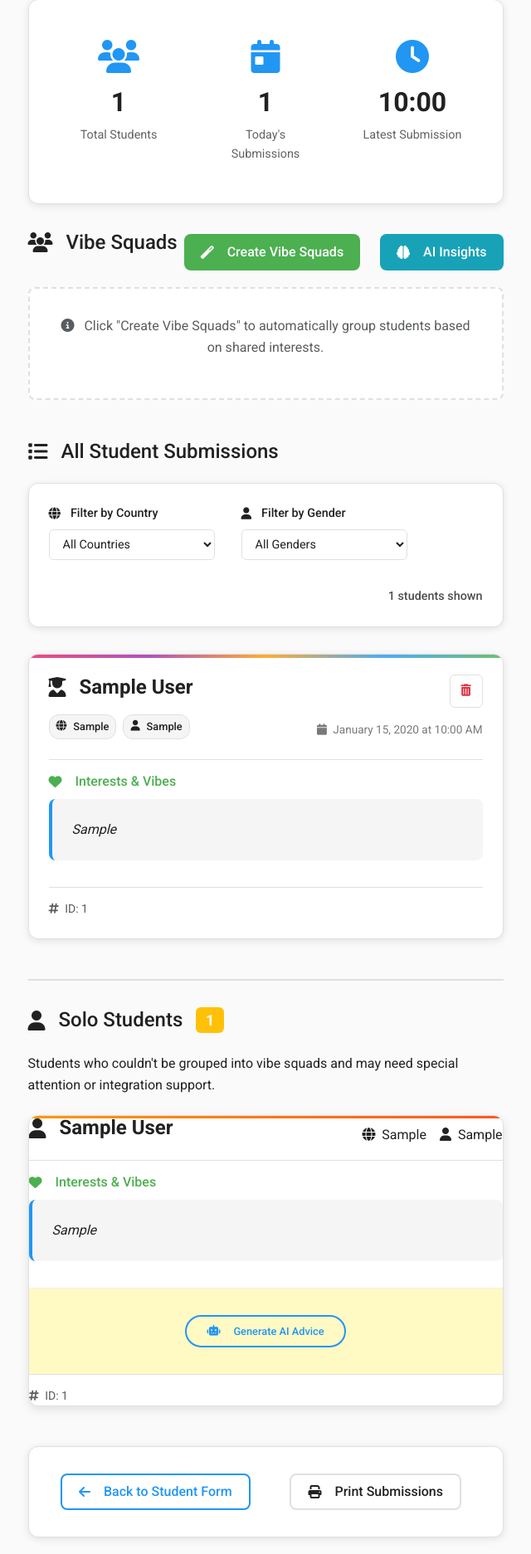
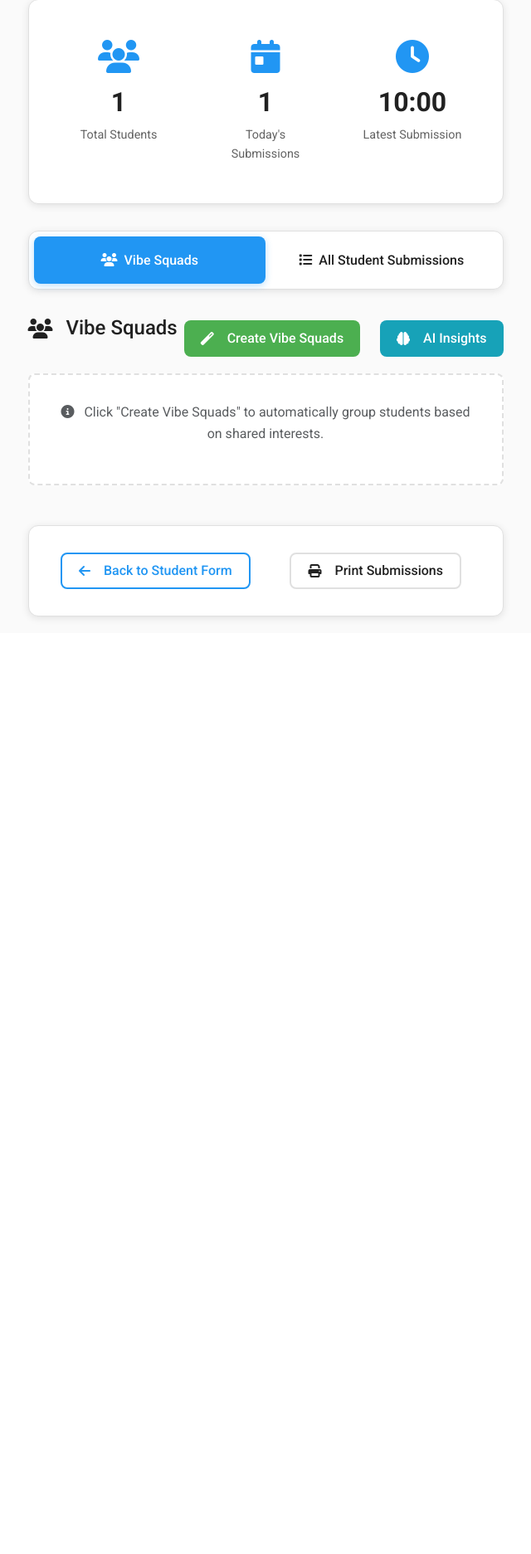
Before and after one commit to PhanAnh-V/StudentVibe, a Flask app: template templates/teacher.html in a window 1280 px wide. Shown: the part 352-2225 px from the top of the page at 83% size, without its empty margins (320-960 px from the left). After the commit the page ends 1099 px from the top, so only its background shows below. Run offline with Flask 3, Linux system fonts and the light colour scheme; tables that the repository leaves empty hold one stand-in row (values such as "Sample post"); the template is opened without the code that fills it: values that come from a table or form of the project are taken from there, most other values are stand-ins (such as "Sample title", 1, 10 or a date in 2020).

Commit message:
Improve teacher dashboard with tabbed views and removes student IDs
Implements tabbed navigation in teacher.html and removes student IDs from squads.html and teacher.html; adds dashboard tab styles in style.css; updates tab switching logic in script.

Replit-Commit-Author: Agent
Replit-Commit-Session-Id: f68340ac-26b8-4933-9058-301e97376e47
Replit-Commit-Screenshot-Url: https://storage.googleapis.com/screenshot-production-us-central1/5cd99704-f3ff-4a42-b052-420f8a7cec5c/a4df1c59-6325-48d0-9d00-9be48096500c.jpg

```diff
--- a/static/css/style.css
+++ b/static/css/style.css
@@ -463,6 +463,62 @@ textarea.form-control {
     .form-control {
         border-width: 2px;
     }
+}
+
+/* Dashboard Tabs Styles */
+.dashboard-tabs {
+    display: flex;
+    background: white;
+    border-radius: 12px;
+    padding: 6px;
+    margin: 2rem 0;
+    box-shadow: 0 2px 10px rgba(0, 0, 0, 0.1);
+    border: 1px solid var(--border-grey);
+}
+
+.tab-button {
+    flex: 1;
+    padding: 1rem 1.5rem;
+    border: none;
+    background: transparent;
+    color: var(--text-grey);
+    font-weight: 500;
+    font-size: 1rem;
+    border-radius: 8px;
+    cursor: pointer;
+    transition: all 0.3s ease;
+    display: flex;
+    align-items: center;
+    justify-content: center;
+}
+
+.tab-button:hover {
+    background: rgba(33, 150, 243, 0.1);
+    color: var(--primary-blue);
+}
+
+.tab-button.active {
+    background: var(--primary-blue);
+    color: white;
+    box-shadow: 0 2px 8px rgba(33, 150, 243, 0.3);
+}
+
+.tab-content {
+    margin-top: 1rem;
+}
+
+.tab-pane {
+    display: none;
+    animation: fadeIn 0.3s ease-in-out;
+}
+
+.tab-pane.active {
+    display: block;
+}
+
+@keyframes fadeIn {
+    from { opacity: 0; transform: translateY(10px); }
+    to { opacity: 1; transform: translateY(0); }
 }
 
 /* Teacher Dashboard Styles */
--- a/templates/squads.html
+++ b/templates/squads.html
@@ -101,7 +101,7 @@
 
                         <div class="vibe-card-footer">
                             <div class="card-footer-content">
-                                <small class="member-id">ID: {{ member.id }}</small>
+                                <small class="member-archetype">{{ member.archetype }}</small>
                                 <a href="{{ url_for('student_recommendations', student_id=member.id) }}"
                                    class="btn btn-sm btn-outline-primary">
                                     <i class="fas fa-magic me-1"></i>
--- a/templates/teacher.html
+++ b/templates/teacher.html
@@ -52,8 +52,23 @@
         </div>
     </div>
 
-    <!-- Vibe Squads Section -->
-    <div class="squads-section">
+    <!-- Tab Navigation -->
+    <div class="dashboard-tabs">
+        <button class="tab-button active" data-tab="vibe-squads">
+            <i class="fas fa-users me-2"></i>
+            Vibe Squads
+        </button>
+        <button class="tab-button" data-tab="all-students">
+            <i class="fas fa-list me-2"></i>
+            All Student Submissions
+        </button>
+    </div>
+
+    <!-- Tab Content Container -->
+    <div class="tab-content">
+        <!-- Tab 1: Vibe Squads Section -->
+        <div class="tab-pane active" id="vibe-squads">
+            <div class="squads-section">
         <div class="d-flex justify-content-between align-items-center mb-3">
             <h2 class="section-title">
                 <i class="fas fa-users me-2"></i>
@@ -188,10 +203,12 @@
             </div>
         </div>
         {% endif %}
-    </div>
+            </div>
+        </div>
 
-    <!-- Students List -->
-    <div class="students-section">
+        <!-- Tab 2: All Student Submissions -->
+        <div class="tab-pane" id="all-students">
+            <div class="students-section">
         <h2 class="section-title">
             <i class="fas fa-list me-2"></i>
             All Student Submissions
@@ -294,8 +311,8 @@
 
                     <div class="student-footer">
                         <small class="text-muted">
-                            <i class="fas fa-hashtag me-1"></i>
-                            ID: {{ student.id }}
+                            <i class="fas fa-clock me-1"></i>
+                            Submitted {{ student.created_at.strftime('%m/%d at %H:%M') }}
                         </small>
                     </div>
                 </div>
@@ -411,8 +428,8 @@
 
                 <div class="student-footer">
                     <small class="text-muted">
-                        <i class="fas fa-hashtag me-1"></i>
-                        ID: {{ student.id }}
+                        <i class="fas fa-user-clock me-1"></i>
+                        Solo Status - Needs Integration
                     </small>
                 </div>
             </div>
@@ -420,6 +437,8 @@
         </div>
     </div>
     {% endif %}
+            </div>
+        </div>
     </div>
 
     <!-- Footer -->
@@ -462,8 +481,36 @@
 <script>
 let deleteStudentId = null;
 
-// Filter functionality
+// Tab functionality
+function switchTab(tabName) {
+    // Hide all tab panes
+    document.querySelectorAll('.tab-pane').forEach(pane => {
+        pane.classList.remove('active');
+    });
+
+    // Remove active class from all tab buttons
+    document.querySelectorAll('.tab-button').forEach(button => {
+        button.classList.remove('active');
+    });
+
+    // Show selected tab pane
+    document.getElementById(tabName).classList.add('active');
+
+    // Add active class to clicked button
+    document.querySelector(`[data-tab="${tabName}"]`).classList.add('active');
+}
+
+// Tab event listeners
 document.addEventListener('DOMContentLoaded', function() {
+    // Tab switching
+    document.querySelectorAll('.tab-button').forEach(button => {
+        button.addEventListener('click', () => {
+            const tabName = button.getAttribute('data-tab');
+            switchTab(tabName);
+        });
+    });
+
+    // Filter functionality
     const countryFilter = document.getElementById('countryFilter');
     const genderFilter = document.getElementById('genderFilter');
     const studentCount = document.getElementById('studentCount');
```
